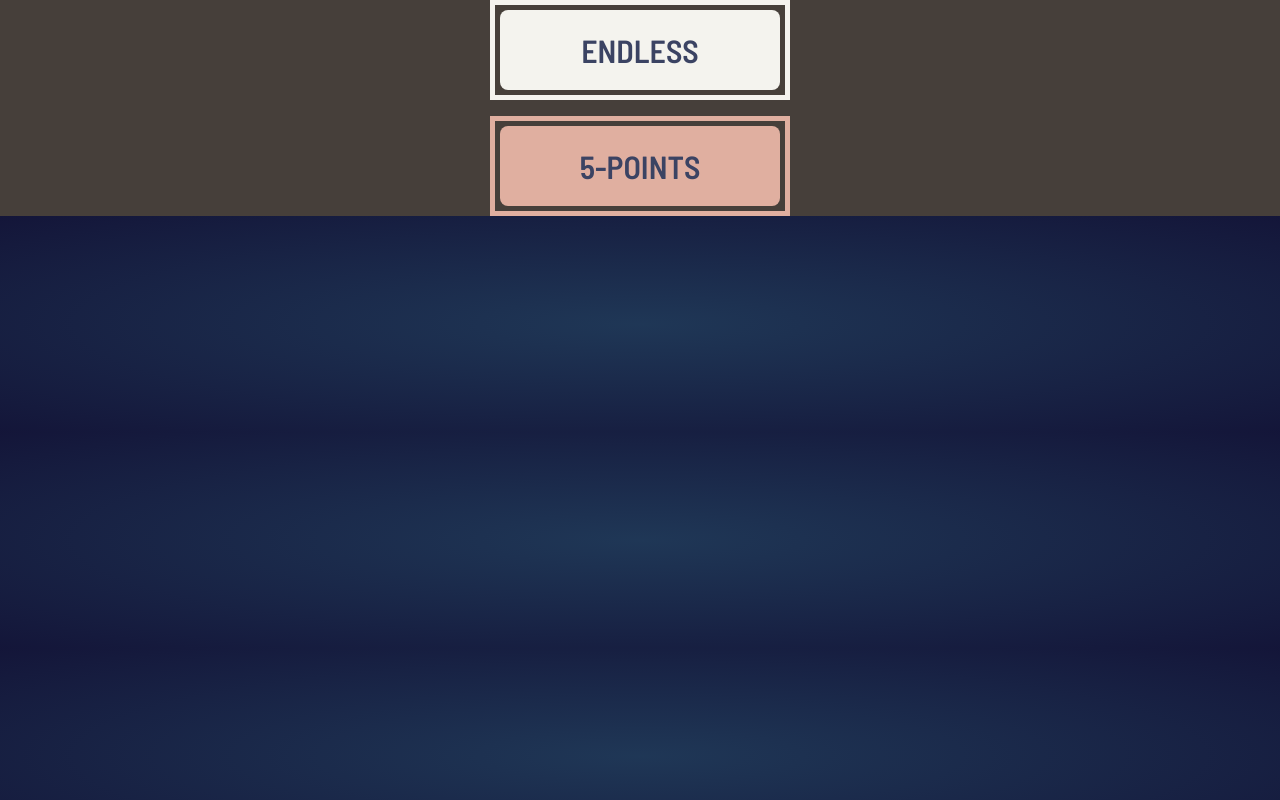
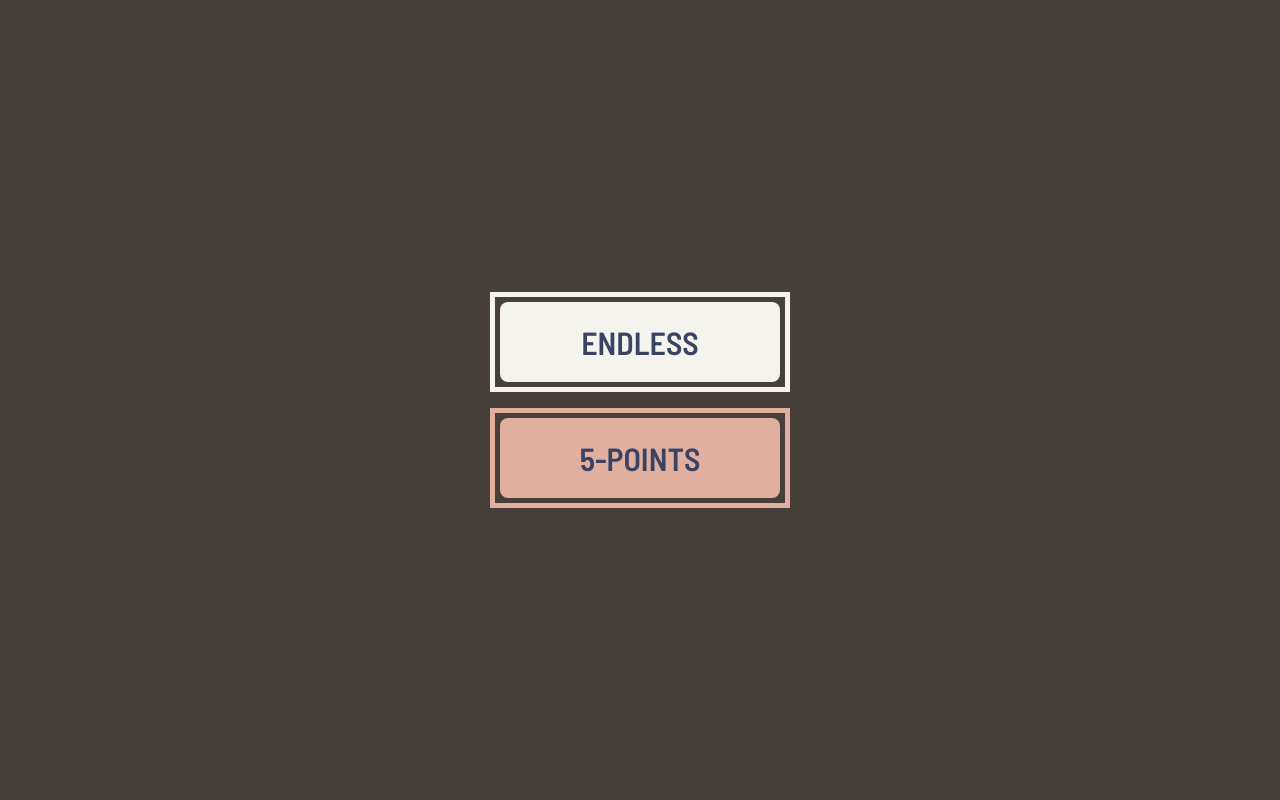
Before and after one commit to Kaptain-T/RPS-Game, a plain HTML site: page index.html in a window 1280 px wide. Drawn offline with Linux system fonts and the light colour scheme.

```diff
--- a/styles/style1.css
+++ b/styles/style1.css
@@ -26,8 +26,7 @@ li {
 body {
   background: radial-gradient(var(--radial-gradient));
   position: relative;
-  height: 100%;
-  min-height: 100%;
+  height: 100vh;
   width: 100vw;
   color: white;
   user-select: none;
```
